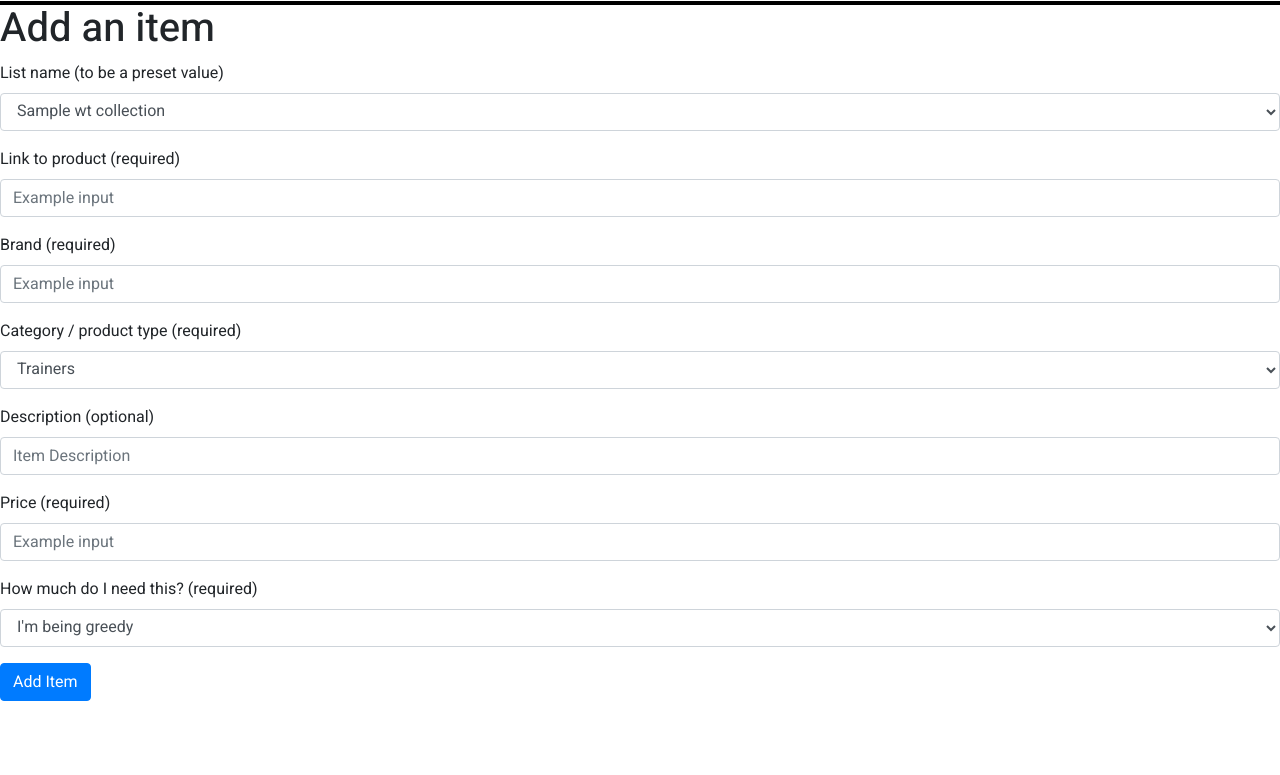
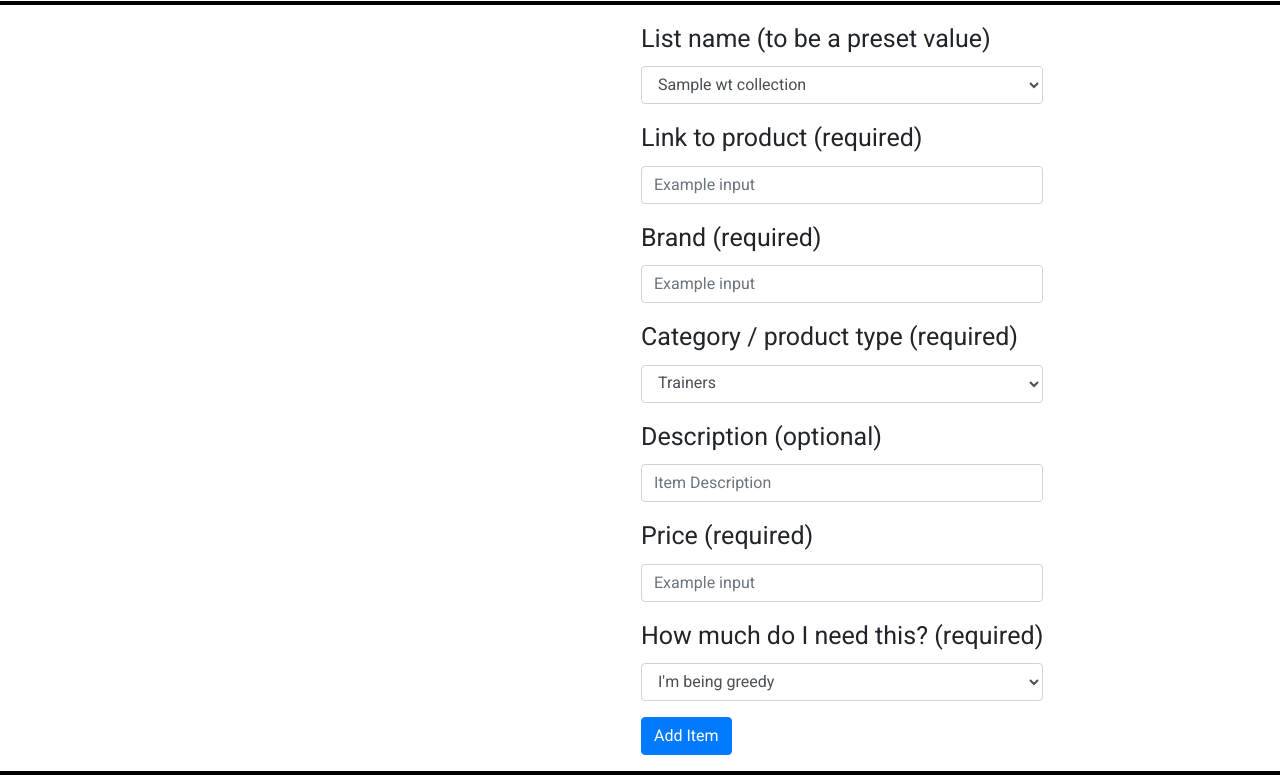
Before and after one commit to trisdauvergne/milestone-project-03, a Flask app: page /additem in a window 1280 px wide. Shown: the part 69-844 px from the top of the page. Before the commit the page ends 770 px from the top, so only its background shows below. Run offline with Flask 2, Linux system fonts and the light colour scheme; a database or web service that is not in the repository returns one stand-in record (values such as "Sample title"); some libraries are stand-ins or nearby versions.

Commit message:
200413 - 15:03 style: updated styling on add item page

```diff
--- a/static/css/style.css
+++ b/static/css/style.css
@@ -57,8 +57,8 @@
     font-size: 20px;
 }
 
-/* New list page */
-.newlist-form-padding {
+/* Form additional padding on newlist and add items pages */
+.form-left-padding {
     padding-left: 16px;
 }
 
--- a/templates/additem.html
+++ b/templates/additem.html
@@ -5,10 +5,8 @@
 <div class="container-fluid full-width">
 	<div class="row row-no-gutter">
 		<div class="col-12">
-
-			<h1>Add an item</h1>
-
-			<form action="{{ url_for('additem') }}" method="POST">
+			<div class="row mylist-container">
+				<form action="{{ url_for('additem') }}" method="POST" class="form-left-padding">
                 <div class="form-group">
                     <label for="exampleFormControlSelect1">List name (to be a preset value)</label>
                     <select class="form-control" id="list_name" name="list_name">
@@ -60,4 +58,5 @@
 			</div>
 		</div>
 	</div>
+</div>
 {% endblock %}
--- a/templates/newlist.html
+++ b/templates/newlist.html
@@ -6,7 +6,7 @@
 	<div class="row row-no-gutter">
 		<div class="col-12">
             <div class="row mylist-container">
-                <form action="{{ url_for('newlist')}}" method="POST" class="newlist-form-padding">
+                <form action="{{ url_for('newlist')}}" method="POST" class="form-left-padding">
                     <div class="form-group">
                         <label for="formGroupExampleInput">List name (required)</label>
                         <input type="text" class="form-control" id="list_name" placeholder="Example input" name="list_name">
```
Lines whose indentation alone changed are shown as unchanged.
